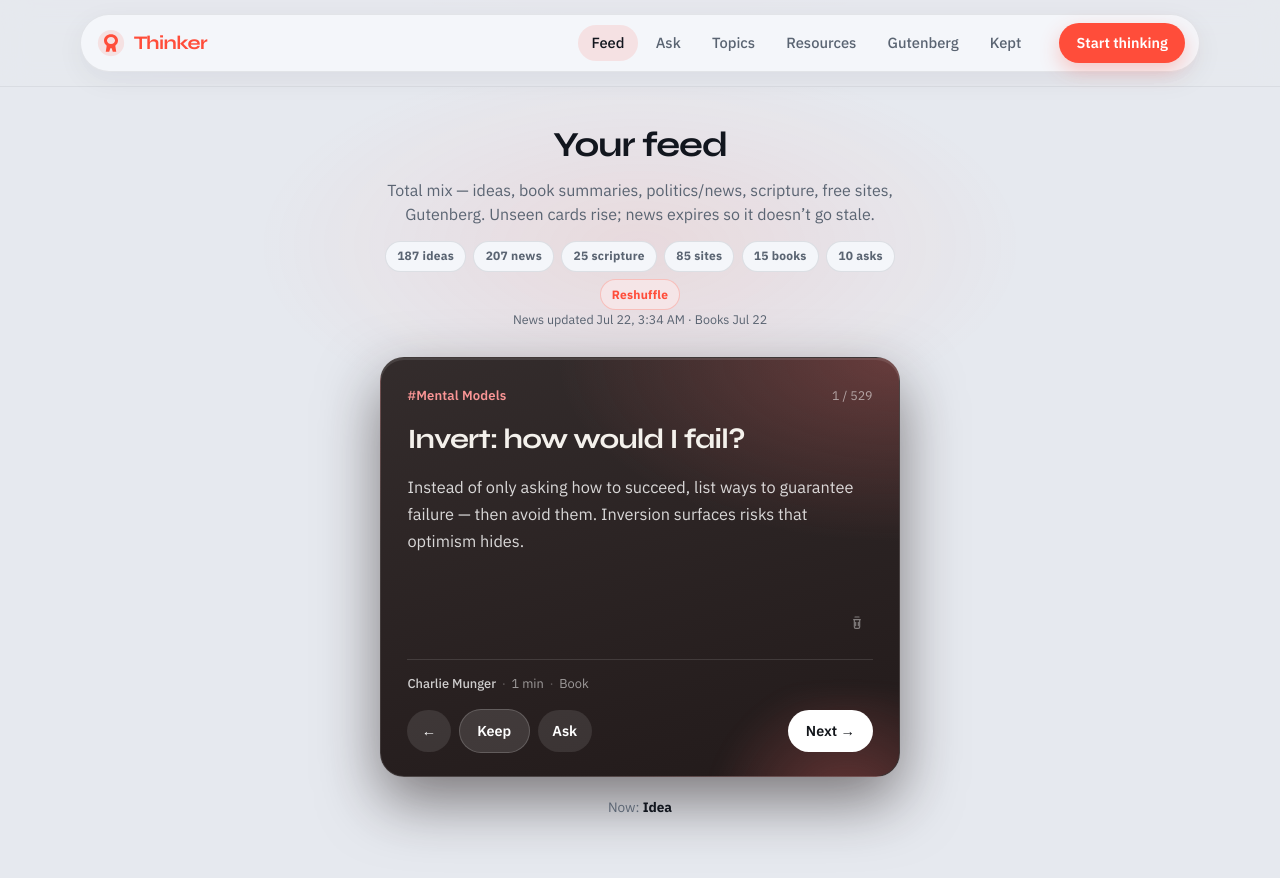
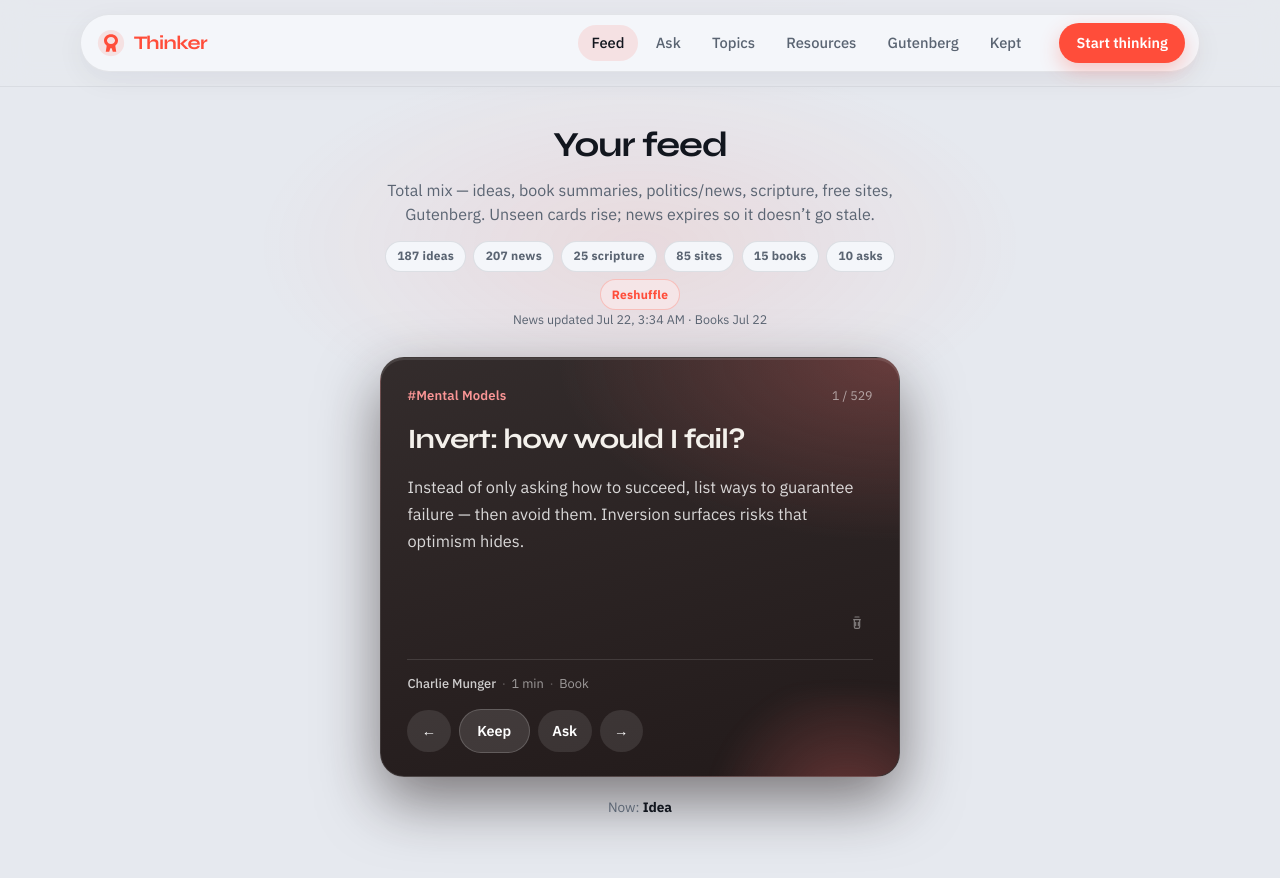
Before and after one commit to mitchelldawkinsjr/thinker, a React (Vite) app: page /feed in a window 1280 px wide. Shown: the top 878 px of the page. Built offline with nearby package versions, Linux system fonts and the light colour scheme.

Commit message:
Use a matching → arrow for next navigation.

```diff
--- a/src/components/FeedCards.tsx
+++ b/src/components/FeedCards.tsx
@@ -92,8 +92,8 @@ function FeedCardShell({
           )}
           {cta}
           {onNext && (
-            <button type="button" className="idea-btn ghost" onClick={onNext}>
-              Next
+            <button type="button" className="idea-btn ghost" onClick={onNext} aria-label="Next">
+              →
             </button>
           )}
         </div>
@@ -197,13 +197,7 @@ export function AskFeedCard({
         total={total}
         onPrev={onPrev}
         onHide={onHide}
-        cta={
-          onNext ? (
-            <button type="button" className="idea-btn next" onClick={onNext}>
-              Next →
-            </button>
-          ) : undefined
-        }
+        onNext={onNext}
       >
         <p className="feed-card-body">{prompt}</p>
       </FeedCardShell>
--- a/src/components/IdeaCard.tsx
+++ b/src/components/IdeaCard.tsx
@@ -192,8 +192,8 @@ export function IdeaCard({
               </button>
             )}
             {!compact && onNext && (
-              <button type="button" className="idea-btn next" onClick={onNext}>
-                Next →
+              <button type="button" className="idea-btn ghost" onClick={onNext} aria-label="Next idea">
+                →
               </button>
             )}
           </div>
```
